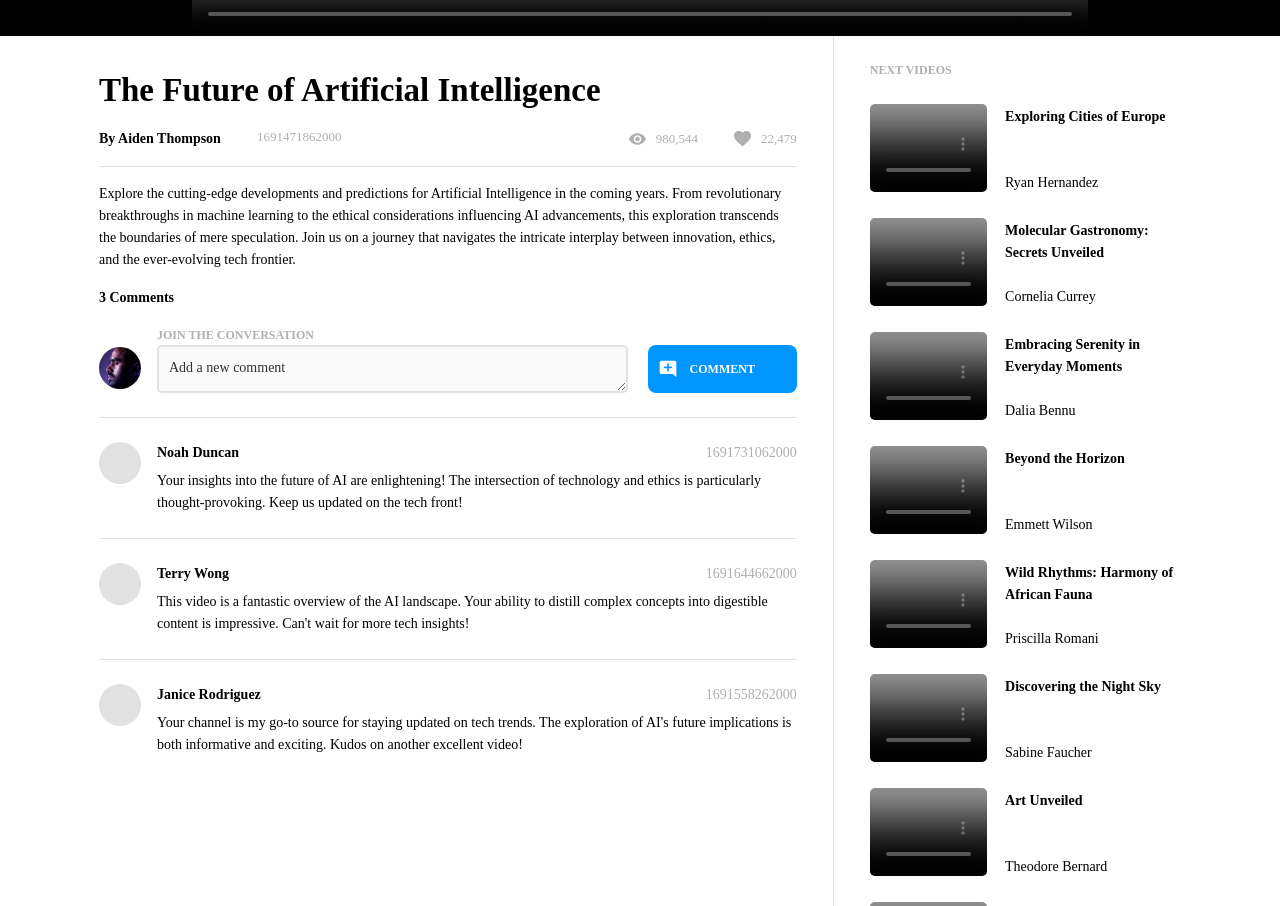
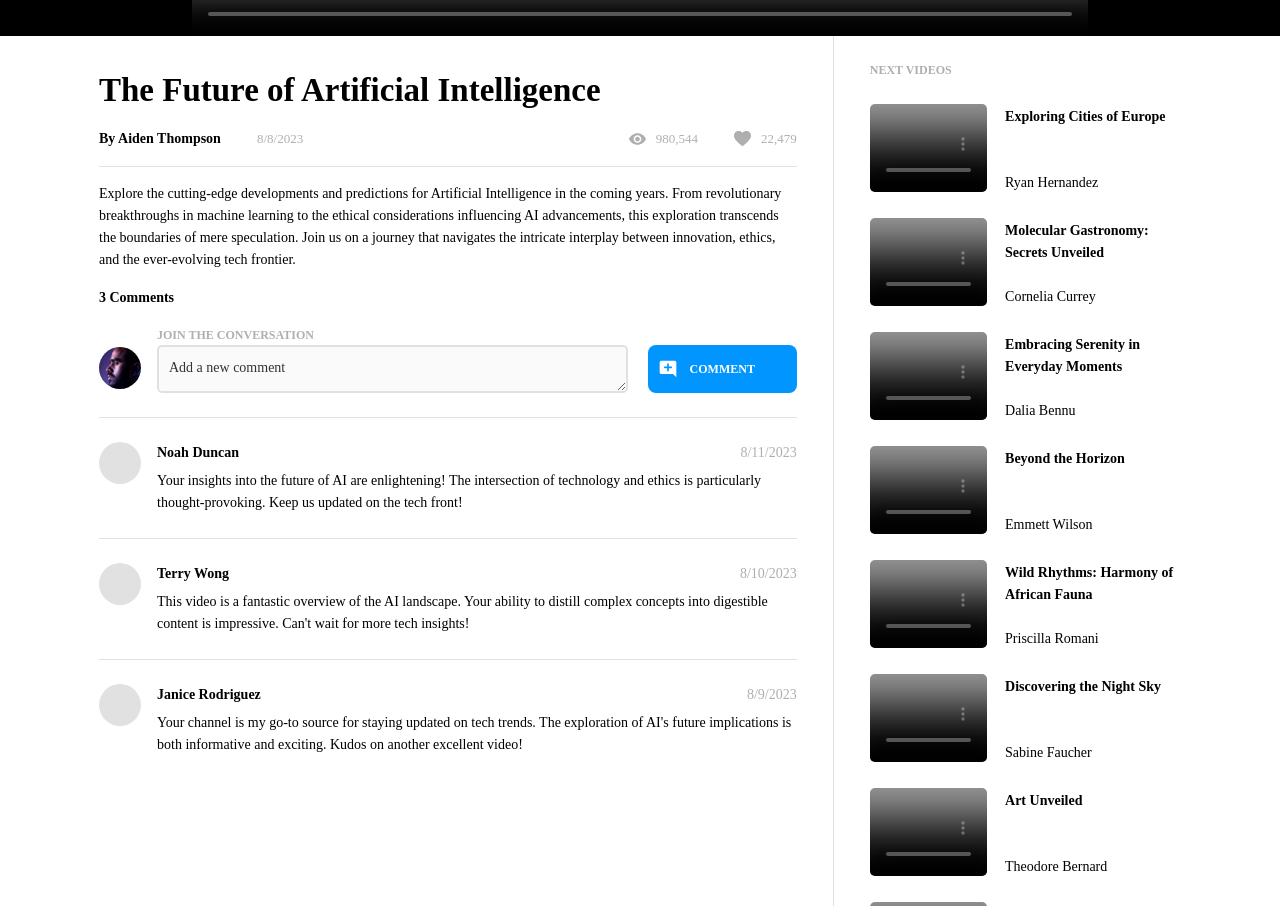
Before and after one commit to ruirui-zr/BrainFlix-frontend, a React (Vite) app: page / in a window 1280 px wide. Shown: the part 700-1606 px from the top of the page. Built offline with nearby package versions, Linux system fonts and the light colour scheme; a web font is replaced by a local one.

Commit message:
final version complete

```diff
--- a/src/App.jsx
+++ b/src/App.jsx
@@ -23,12 +23,20 @@ function App() {
     return video.id !== selectedVideo.id
   })
 
+  const formatDate = (timestamp) => {
+    const date = new Date(timestamp);
+    const month = date.getMonth() + 1;
+    const day = date.getDate();
+    const year = date.getFullYear();
+    return `${month}/${day}/${year}`;
+};
+
   return (
       <>
         <Header />
         <VideoPlayer selectedVideo={selectedVideo} />
         <div className="desktop-layout">
-          <Video className= "video--desktop" selectedVideo={selectedVideo} />
+          <Video className= "video--desktop" selectedVideo={selectedVideo} formatDate={formatDate} />
           <VideoList className= "videolist--desktop" filteredVideos = {filteredVideos} handleSelectVideo={handleSelectVideo} />
         </div>
       </>
--- a/src/components/Comments/Comments.jsx
+++ b/src/components/Comments/Comments.jsx
@@ -3,7 +3,7 @@ import Avatar from "../Avatar/Avatar.jsx"
 import Form from "../Form/Form.jsx"
 
 
-export default function Comments({comments}) {
+export default function Comments({comments, formatDate}) {
     return (
     <>
     <Form comments={comments}/>
@@ -14,7 +14,7 @@ export default function Comments({comments}) {
             <div className="comment__detail">
                 <div className="comment__info">
                     <p className="comment__name">{comment.name}</p>
-                    <p className="comment__date">{comment.timestamp}</p>
+                    <p className="comment__date">{formatDate(comment.timestamp)}</p>
                 </div>
                 <p className="comment__content">{comment.comment}</p>
             </div>
--- a/src/components/Video/Video.jsx
+++ b/src/components/Video/Video.jsx
@@ -3,9 +3,11 @@ import ViewsIcon from "../../assets/icons/views.svg"
 import LikesIcon from "../../assets/icons/likes.svg"
 import Comments from "../Comments/Comments.jsx"
 
-export default function Video({selectedVideo}){
+export default function Video({selectedVideo, formatDate}){
     console.log(selectedVideo)
 console.log(selectedVideo.comments)
+
+
     return(
         <main className="selected-video" key = {selectedVideo.id}>
             <div className="layout">
@@ -17,7 +19,7 @@ console.log(selectedVideo.comments)
                     <div className="video-meta">
                         <div className="channel-date">
                             <p className="selected__channel">{`By ${selectedVideo.channel}`}</p>
-                                <p className="selected__timestamp">{selectedVideo.timestamp}</p>
+                            <p className="selected__timestamp">{formatDate(selectedVideo.timestamp)}</p>
                         </div>
 
                         <div className="views-likes">
@@ -34,7 +36,7 @@ console.log(selectedVideo.comments)
 
                     <hr className="divider divider--tablet"></hr>
                     <p className="selected__description">{selectedVideo.description}</p>
-                        <Comments comments={selectedVideo.comments}/>
+                    <Comments comments={selectedVideo.comments} formatDate={formatDate}/>
                 </div>
             </div>
         </main>
--- a/src/components/Video/Video.scss
+++ b/src/components/Video/Video.scss
@@ -89,6 +89,10 @@
         @include bodycopy--mobile;
     }
 
+    .selected__timestamp{
+        padding-top: 2px;
+    }
+
     .selected__description{
         @include bodycopy--tablet;
     }
```
Lines whose indentation alone changed are shown as unchanged.
